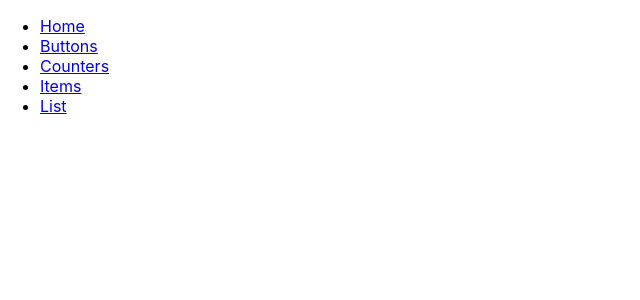
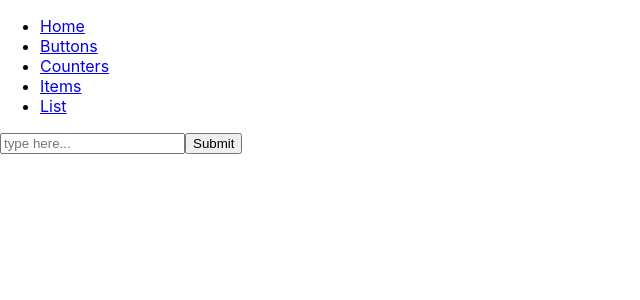
Before and after one commit to TaaviKodari/2023KevatBBTi1600_React-harjoitus, a React (Create React App) app in the folder 2023kevat_bbti_1600_react_harjoitus/: page /List in a window 1280 px wide. Shown: the top 300 px of the page, without its empty margins (0-640 px from the left). Built offline with nearby package versions, Linux system fonts and the light colour scheme.

Commit message:
List-tehty

```diff
--- a/2023kevat_bbti_1600_react_harjoitus/src/pages/List.jsx
+++ b/2023kevat_bbti_1600_react_harjoitus/src/pages/List.jsx
@@ -2,9 +2,37 @@ import React from "react";
 import { useState } from "react";
 
 export const List =()=>{
+    const [content, setContent] = useState([]);
+    const [inputValue,setInputValue] = useState('');
     return(
         <div>
+            <div>
+                <form onSubmit= {(event)=>{
+                    event.preventDefault()
+                    const temp =  [inputValue, ...content];
+                    setContent(temp);
+                    setInputValue('');
+                }}>
+                    <input type="text"
+                    placeholder="type here..."
+                    value={inputValue}
+                    onChange={e=>setInputValue(e.target.value)}
+                    required/>
 
+                    <input type="submit" value="Submit"/>
+
+                    {
+                        content.map((item)=>(
+                            <ul>
+                                <li>
+                                    <h2>{item}</h2>
+                                </li>
+                            </ul>
+                        ))
+                    }
+
+                </form>
+            </div>
         </div>
     );
 }
```
Also changed, not shown: 2023kevat_bbti_1600_react_harjoitus/src/App.js (line endings or trailing spaces).
